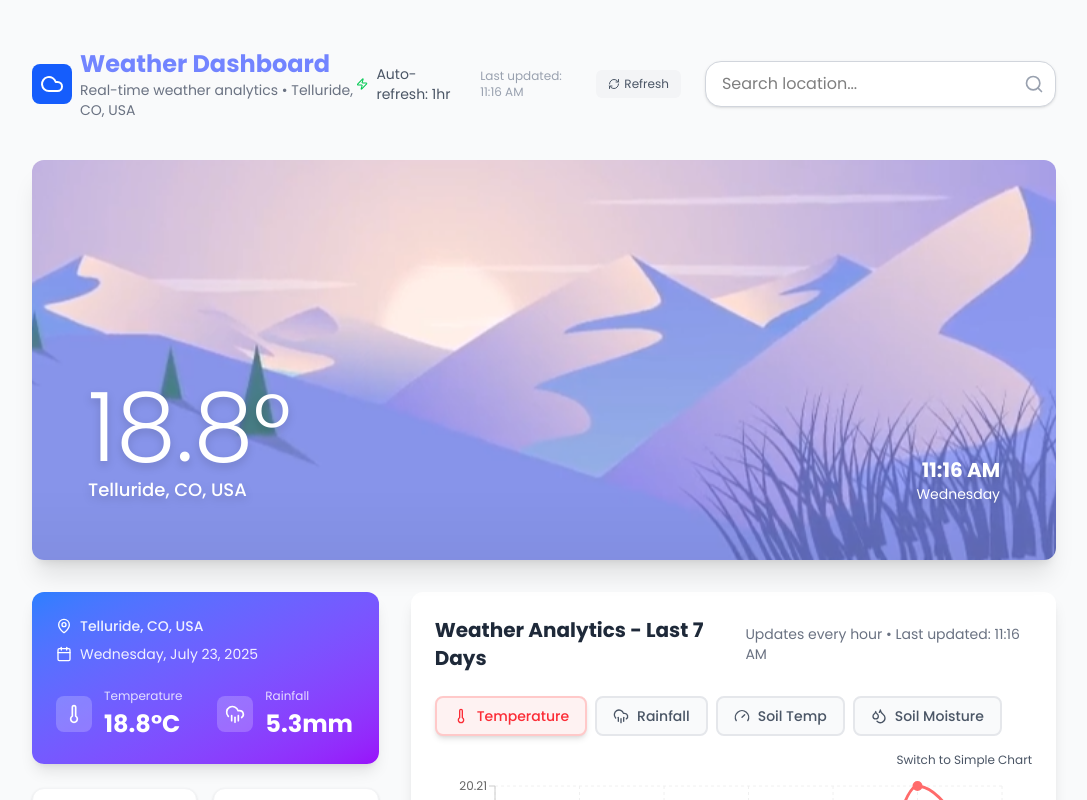
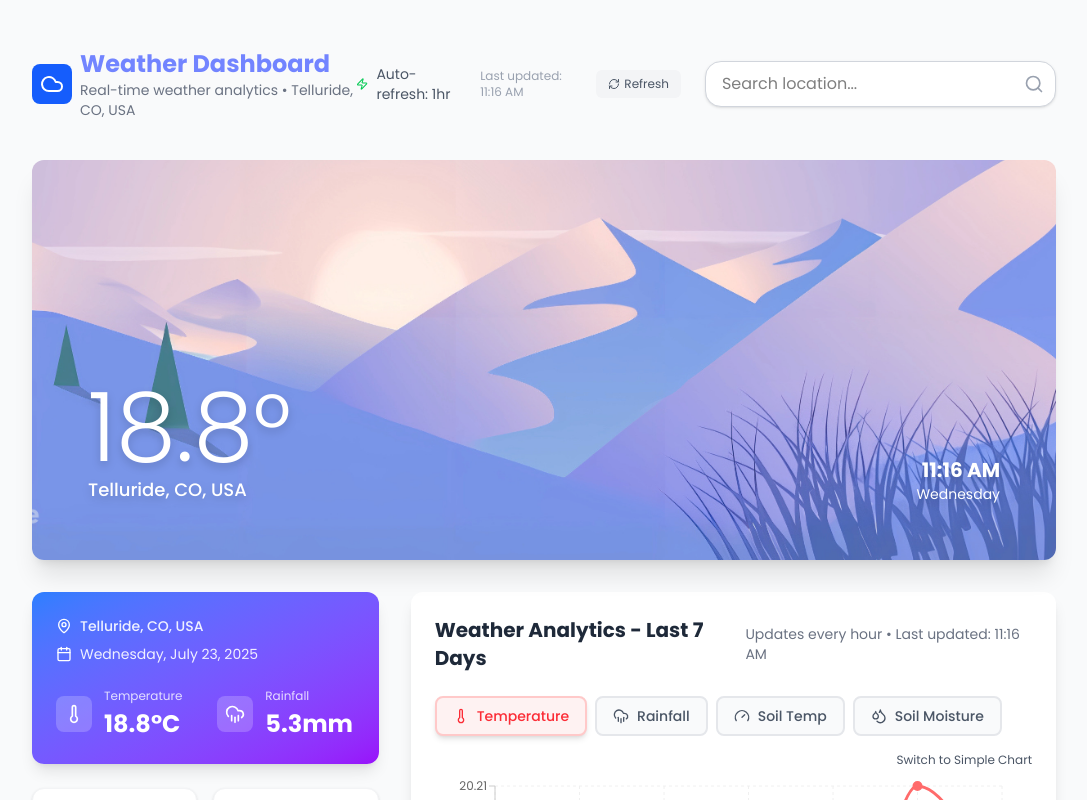
Before and after one commit to ami-inn/weather-app-mt, a Next.js app: page / in a window 1280 px wide. Shown: the top 800 px of the page, without its empty margins (96-1183 px from the left). Built offline with nearby package versions, Linux system fonts and the light colour scheme; a web font is replaced by a local one.

Commit message:
udpated the image

```diff
--- a/src/app/page.tsx
+++ b/src/app/page.tsx
@@ -3,6 +3,7 @@
 import React, { useState, useEffect } from "react";
 import Image from "next/image";
 import WeatherImg from "../assets/weather.png";
+import weatherNewImg from "../assets/weathernew.png";
 import Navbar from "@/shared/components/Navbar";
 import Card from "@/shared/components/Card";
 import SummaryBox from "@/shared/components/SummaryBox";
@@ -53,7 +54,7 @@ const HomePage = () => {
       <section className="w-full flex justify-center mt-4">
         <div className="relative w-full max-w-7xl">
           <Image
-            src={WeatherImg}
+            src={weatherNewImg}
             alt="Weather"
             className="w-full h-[300px] lg:h-[400px] object-cover rounded-xl shadow-xl"
           />
```
Also changed, not shown: src/assets/weather2.jpg (deleted), src/assets/weathernew.png (added).
